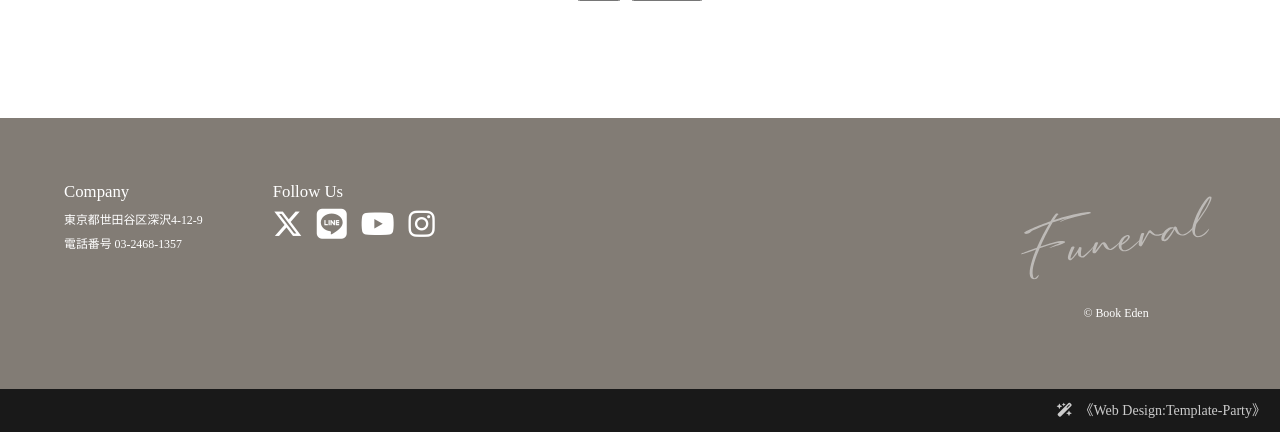
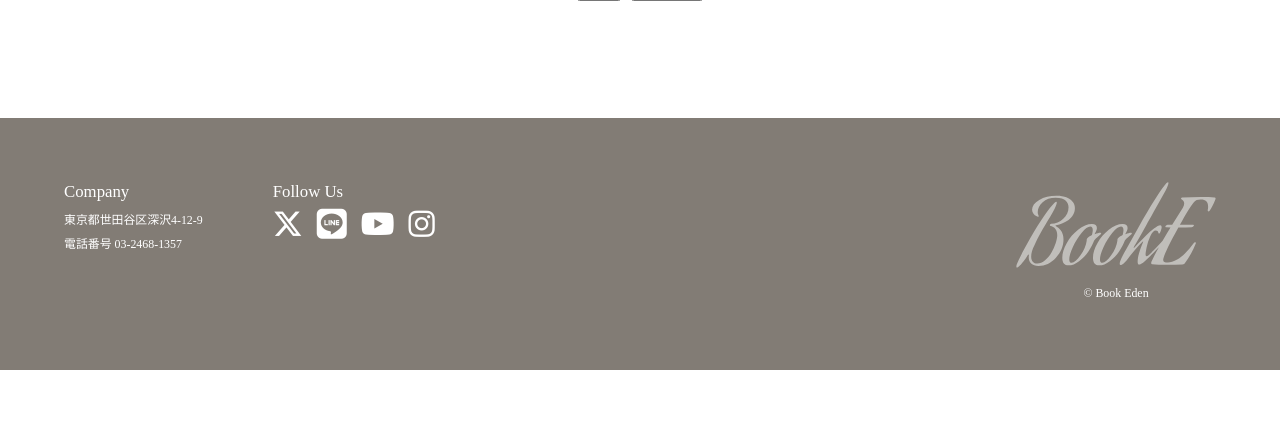
Before and after one commit to riku-yanagihashi/Dpro, a Django app: page /form in a window 1280 px wide. Shown: the part 683-1115 px from the top of the page. After the commit the page ends 1053 px from the top, so only its background shows below. Run offline with Django 5.2, Linux system fonts and the light colour scheme; some libraries are stand-ins or nearby versions; some web fonts are replaced.

Commit message:
いったん終わり

```diff
--- a/sites/templates/home/base.html
+++ b/sites/templates/home/base.html
@@ -76,17 +76,14 @@
     </div>
 
     <div class="image">
-    <p class="logo"><img src="{% static 'images/home/logo_kazari.svg' %}" alt=""></p>
+    <p class="logo"><img src="{% static 'images/home/BookE.svg' %}" alt=""></p>
     <small>&copy; Book Eden</small>
     </div>
 
     </footer>
     <!--▲▲▲▲▲ここまで「フッター」-->
 
-    <!--テンプレートの著作。削除しないで下さい。-->
-    <span class="pr"><a href="https://template-party.com/" target="_blank">《Web Design:Template-Party》</a></span>
 
-    </div>
     <!--/#container-->
 
     <!--開閉ボタン（ハンバーガーアイコン）-->
```
Also changed, not shown: sites/static/images/home/BookE.svg (added).
